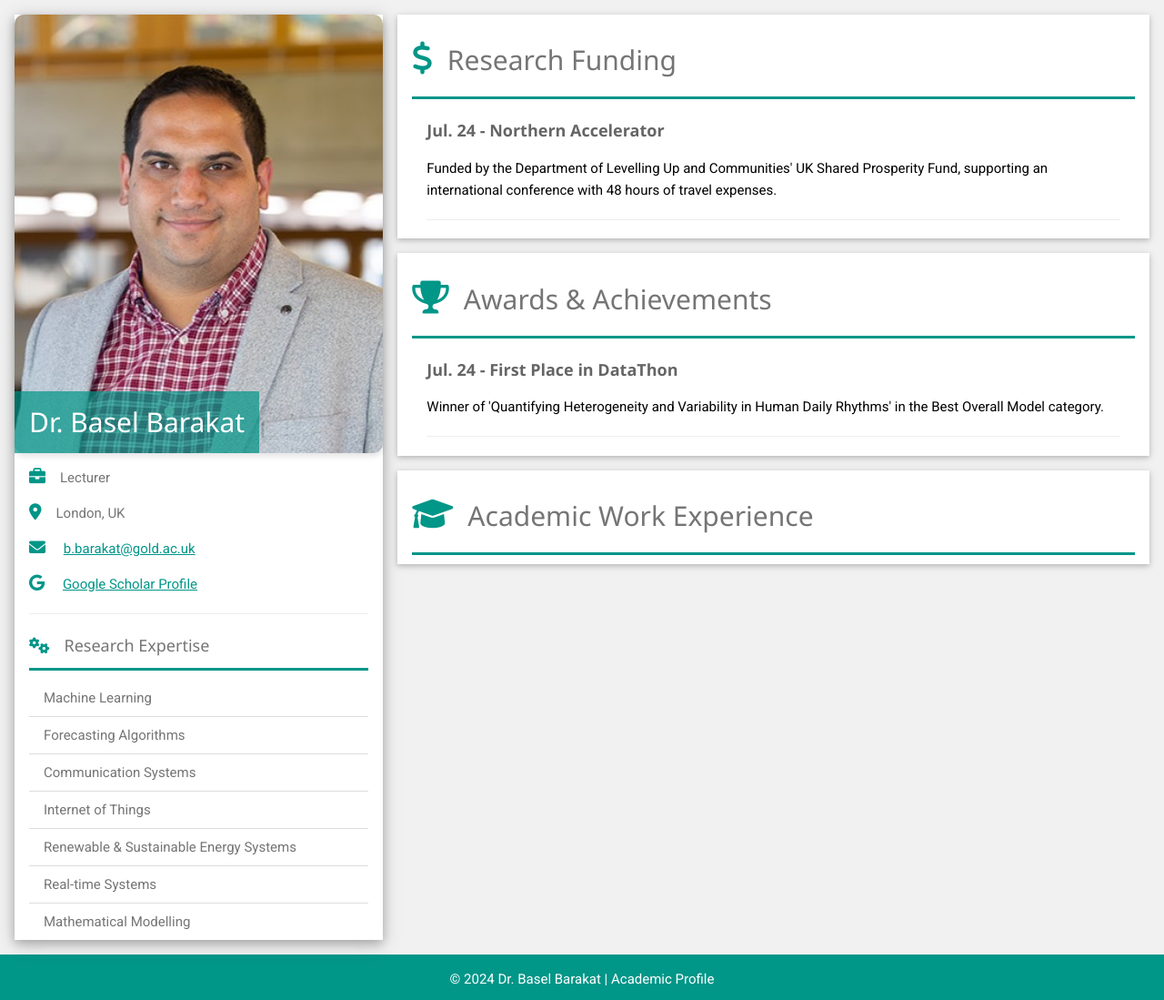
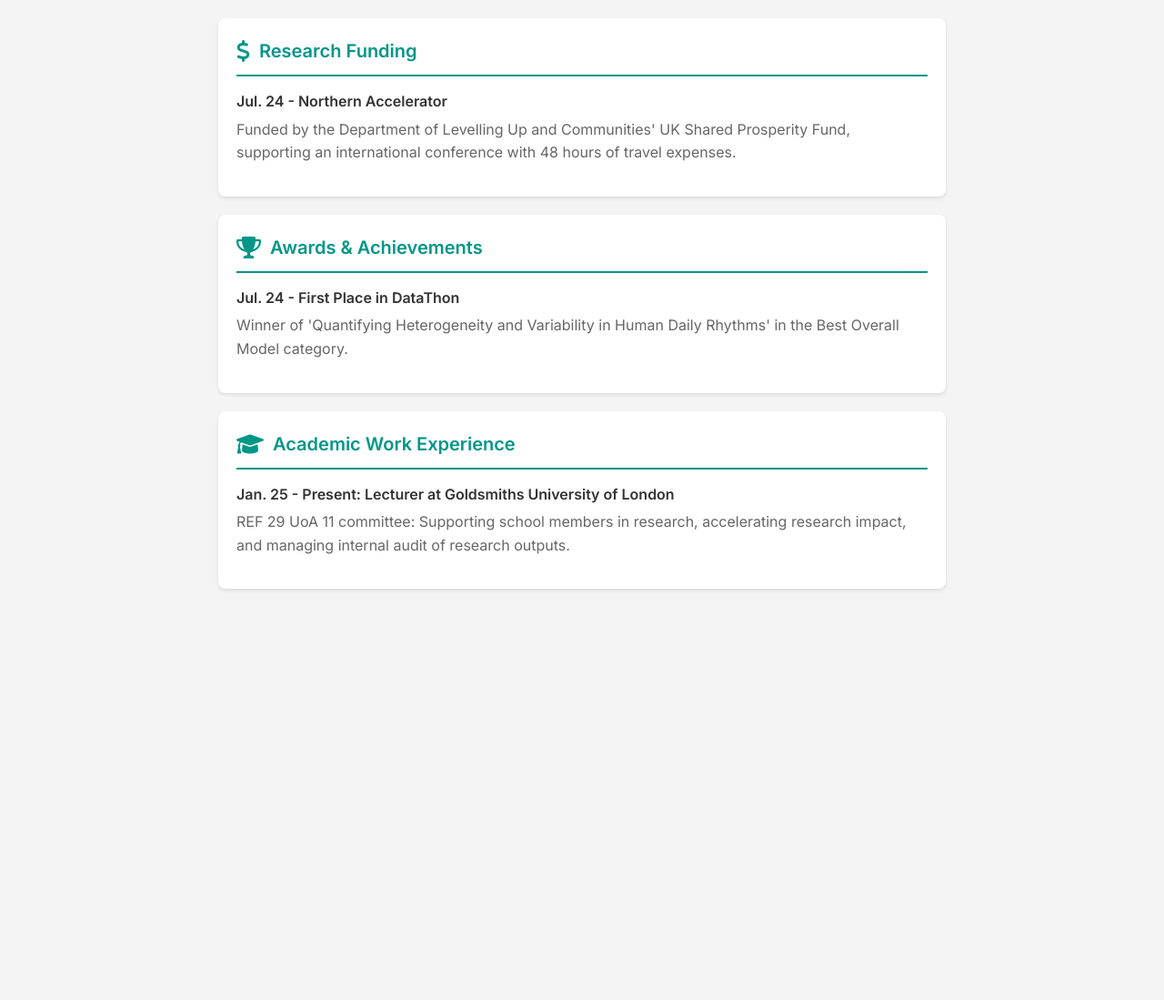
Before and after one commit to BaselBarakat/baselbarakat.github.io, a plain HTML site: page index.html in a window 1280 px wide. Shown: the whole page at 91% size. After the commit the page ends 800 px from the top, so only its background shows below. Drawn offline with nearby package versions, Linux system fonts and the light colour scheme.

Commit message:
index.html

```diff
--- a/index.html
+++ b/index.html
@@ -3,116 +3,93 @@
 <head>
     <meta charset="UTF-8">
     <meta name="viewport" content="width=device-width, initial-scale=1">
-    <title>Dr. Basel Barakat - Lecturer | AI & Data Science</title>
-
-    <!-- SEO Meta Tags -->
-    <meta name="description" content="Dr. Basel Barakat - Lecturer specializing in Machine Learning, IoT, and Sustainable Energy Systems at Goldsmiths University of London">
-    <meta name="keywords" content="Basel Barakat, Machine Learning, AI, Data Science, IoT, Lecturer, Researcher">
-    <meta name="author" content="Dr. Basel Barakat">
-
-    <!-- Improved Stylesheet Links -->
-    <link rel="stylesheet" href="https://www.w3schools.com/w3css/4/w3.css">
-    <link rel="stylesheet" href="https://fonts.googleapis.com/css?family=Roboto:300,400,500,700&display=swap">
-    <link rel="stylesheet" href="https://cdnjs.cloudflare.com/ajax/libs/font-awesome/6.0.0/css/all.min.css">
-
+    <title>Dr. Basel Barakat - CV</title>
+    <link href="https://fonts.googleapis.com/css2?family=Inter:wght@400;600&display=swap" rel="stylesheet">
     <style>
-        body, html {
-            font-family: 'Roboto', sans-serif;
+        body {
+            font-family: 'Inter', sans-serif;
             line-height: 1.6;
+            color: #333;
+            max-width: 800px;
+            margin: 0 auto;
+            padding: 20px;
+            background-color: #f4f4f4;
         }
-        .profile-img {
-            object-fit: cover;
-            object-position: center;
-            border-radius: 10px;
-            box-shadow: 0 4px 6px rgba(0,0,0,0.1);
+        .section {
+            background-color: white;
+            border-radius: 8px;
+            box-shadow: 0 2px 4px rgba(0,0,0,0.1);
+            margin-bottom: 20px;
+            padding: 20px;
         }
-        .section-heading {
-            border-bottom: 3px solid #009688;
+        .section-header {
+            display: flex;
+            align-items: center;
+            margin-bottom: 15px;
+            border-bottom: 2px solid #009688;
             padding-bottom: 10px;
         }
-        .w3-container > p {
-            margin-bottom: 10px;
+        .section-header i {
+            margin-right: 10px;
+            color: #009688;
+            font-size: 24px;
+        }
+        .section-header h2 {
+            margin: 0;
+            font-size: 20px;
+            color: #009688;
+        }
+        .entry {
+            margin-bottom: 15px;
+        }
+        .entry-title {
+            font-weight: 600;
+            margin-bottom: 5px;
+        }
+        .entry-description {
+            color: #666;
         }
     </style>
+    <link rel="stylesheet" href="https://cdnjs.cloudflare.com/ajax/libs/font-awesome/6.0.0/css/all.min.css">
 </head>
-<body class="w3-light-grey">
-    <div class="w3-content w3-margin-top" style="max-width:1400px;">
-        <div class="w3-row-padding">
-            <!-- Left Column -->
-            <div class="w3-third">
-                <div class="w3-white w3-text-grey w3-card-4">
-                    <div class="w3-display-container">
-                        <img src="Dr Basel Bakarat Profile .jpg" alt="Dr. Basel Barakat Profile Picture" class="w3-image profile-img" style="width:100%">
-                        <div class="w3-display-bottomleft w3-container w3-text-white" style="background-color: rgba(0,150,136,0.7);">
-                            <h2>Dr. Basel Barakat</h2>
+<body>
+    <div class="section">
+        <div class="section-header">
+            <i class="fas fa-dollar-sign"></i>
+            <h2>Research Funding</h2>
         </div>
-                    </div>
-                    <div class="w3-container">
-                        <p><i class="fas fa-briefcase w3-margin-right w3-large w3-text-teal"></i>Lecturer</p>
-                        <p><i class="fas fa-map-marker-alt w3-margin-right w3-large w3-text-teal"></i>London, UK</p>
-                        <p><i class="fas fa-envelope w3-margin-right w3-large w3-text-teal"></i>
-                            <a href="mailto:b.barakat@gold.ac.uk" class="w3-text-teal">b.barakat@gold.ac.uk</a>
-                        </p>
-                        <p><i class="fab fa-google w3-margin-right w3-large w3-text-teal"></i>
-                            <a href="https://scholar.google.co.uk/citations?user=Nxk_QjgAAAAJ&hl=en&authuser=1" target="_blank" class="w3-text-teal">Google Scholar Profile</a>
-                        </p>
-                        <hr>
-
-                        <h3 class="w3-large section-heading"><i class="fas fa-cogs w3-margin-right w3-text-teal"></i>Research Expertise</h3>
-                        <ul class="w3-ul">
-                            <li>Machine Learning</li>
-                            <li>Forecasting Algorithms</li>
-                            <li>Communication Systems</li>
-                            <li>Internet of Things</li>
-                            <li>Renewable & Sustainable Energy Systems</li>
-                            <li>Real-time Systems</li>
-                            <li>Mathematical Modelling</li>
-                        </ul>
+        <div class="entry">
+            <div class="entry-title">Jul. 24 - Northern Accelerator</div>
+            <div class="entry-description">
+                Funded by the Department of Levelling Up and Communities' UK Shared Prosperity Fund, supporting an international conference with 48 hours of travel expenses.
             </div>
         </div>
     </div>
 
-            <!-- Right Column -->
-            <div class="w3-twothird">
-                <!-- Funding Section -->
-                <div class="w3-container w3-card w3-white w3-margin-bottom">
-                    <h2 class="w3-text-grey w3-padding-16 section-heading">
-                        <i class="fas fa-dollar-sign w3-margin-right w3-xxlarge w3-text-teal"></i>Research Funding
-                    </h2>
-                    <div class="w3-container">
-                        <h5 class="w3-opacity"><b>Jul. 24 - Northern Accelerator</b></h5>
-                        <p>Funded by the Department of Levelling Up and Communities' UK Shared Prosperity Fund, supporting an international conference with 48 hours of travel expenses.</p>
-                        <hr>
+    <div class="section">
+        <div class="section-header">
+            <i class="fas fa-trophy"></i>
+            <h2>Awards & Achievements</h2>
         </div>
-                    <!-- Previous funding entries remain the same -->
-                </div>
-
-                <!-- Awards Section -->
-                <div class="w3-container w3-card w3-white w3-margin-bottom">
-                    <h2 class="w3-text-grey w3-padding-16 section-heading">
-                        <i class="fas fa-trophy w3-margin-right w3-xxlarge w3-text-teal"></i>Awards & Achievements
-                    </h2>
-                    <div class="w3-container">
-                        <h5 class="w3-opacity"><b>Jul. 24 - First Place in DataThon</b></h5>
-                        <p>Winner of 'Quantifying Heterogeneity and Variability in Human Daily Rhythms' in the Best Overall Model category.</p>
-                        <hr>
-                    </div>
-                    <!-- Previous awards entries remain the same -->
-                </div>
-
-                <!-- Academic Work Experience Section -->
-                <div class="w3-container w3-card w3-white">
-                    <h2 class="w3-text-grey w3-padding-16 section-heading">
-                        <i class="fas fa-graduation-cap w3-margin-right w3-xxlarge w3-text-teal"></i>Academic Work Experience
-                    </h2>
-                    <!-- Current job and previous positions remain the same -->
-                </div>
+        <div class="entry">
+            <div class="entry-title">Jul. 24 - First Place in DataThon</div>
+            <div class="entry-description">
+                Winner of 'Quantifying Heterogeneity and Variability in Human Daily Rhythms' in the Best Overall Model category.
             </div>
         </div>
     </div>
 
-    <footer class="w3-container w3-teal w3-center w3-margin-top">
-        <p>© 2024 Dr. Basel Barakat | Academic Profile</p>
-    </footer>
+    <div class="section">
+        <div class="section-header">
+            <i class="fas fa-graduation-cap"></i>
+            <h2>Academic Work Experience</h2>
+        </div>
+        <div class="entry">
+            <div class="entry-title">Jan. 25 - Present: Lecturer at Goldsmiths University of London</div>
+            <div class="entry-description">
+                REF 29 UoA 11 committee: Supporting school members in research, accelerating research impact, and managing internal audit of research outputs.
+            </div>
+        </div>
+    </div>
 </body>
 </html>
```
Lines whose indentation alone changed are shown as unchanged.
